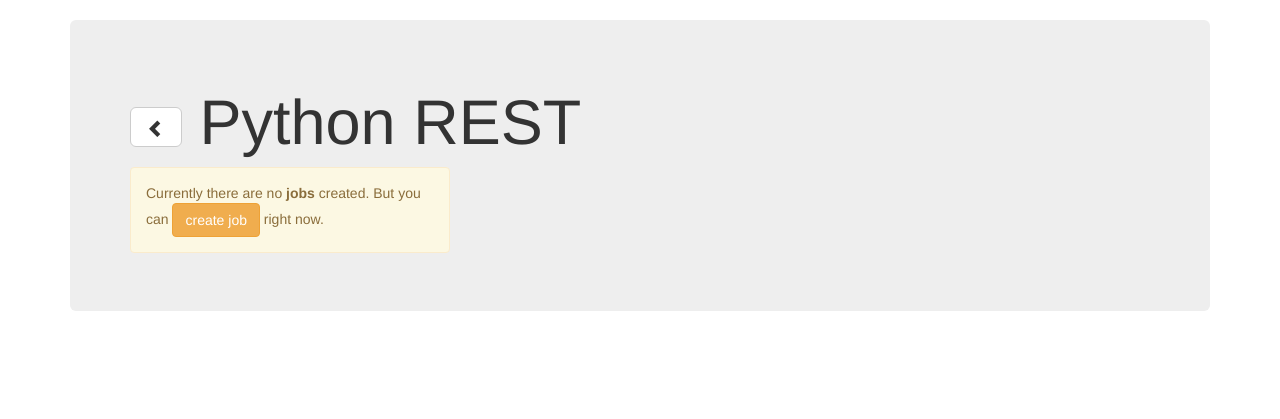
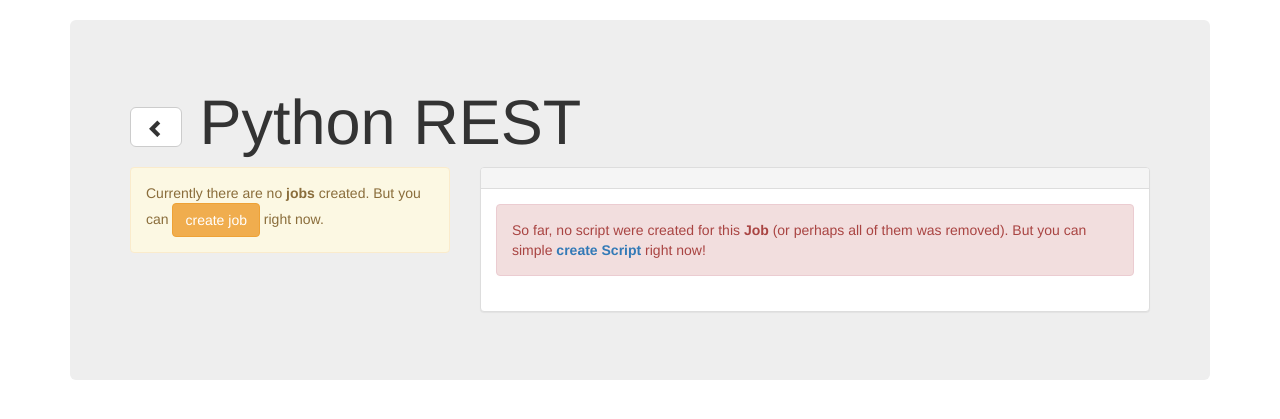
Before and after one commit to janhybs/PyRest, a Flask app: template src/pyrest/templates/list_jobs.html in a window 1280 px wide. Shown: the part 52-471 px from the top of the page. Run offline with Flask 2, Linux system fonts and the light colour scheme; the template is opened without the code that fills it, so the values that code supplies are empty; parts of the project's set-up code (start-up, migrations or seed data) failed here and were passed over; some libraries are stand-ins or nearby versions.

Commit message:
Clean up code, extract initialization to app.js

```diff
--- a/src/pyrest/server/flask_utils.py
+++ b/src/pyrest/server/flask_utils.py
@@ -154,7 +154,7 @@
 #
 
 
-def emit_event (event, data, delay=0):
+def emit_event (event, data, delay=0.1):
     """
     Emits socket
     :param event:
--- a/src/pyrest/static/js/backbone/app.js
+++ b/src/pyrest/static/js/backbone/app.js
@@ -8,7 +8,22 @@
     //console.log (app.ScriptCollection.url)
 
 
+
+    // global instance of 'main job'
+    app.job = new app.Job ();
+    // global jobs instance
+    app.jobs = new app.JobCollection();
+
+    // create one main job view
+    app.jobView = new app.JobView ({model: app.job})
+
+
+    // create global router instance
+    app.appRouter = new app.AppRouter();
+
     // kick things off by creating the `App`
     app.appView = new app.AppView();
+
+
     Backbone.history.start();
 });
--- a/src/pyrest/static/js/backbone/collections/collections.js
+++ b/src/pyrest/static/js/backbone/collections/collections.js
@@ -31,6 +31,4 @@
 		model: app.Command
 	});
 
-    // global jobs instance
-	app.jobs = new app.JobCollection();
 })();
--- a/src/pyrest/static/js/backbone/models/command.js
+++ b/src/pyrest/static/js/backbone/models/command.js
@@ -51,5 +51,4 @@
             return json;
         }
     });
-
 }) ();
--- a/src/pyrest/static/js/backbone/models/job.js
+++ b/src/pyrest/static/js/backbone/models/job.js
@@ -35,7 +35,8 @@
          */
         initialize: function () {
             this.scripts = new app.ScriptCollection (this.list ? this.list : [], {parse: true});
-            delete this.list;
+            if (this.list) delete this.list;
+            return this;
         },
 
         /**
@@ -78,6 +79,4 @@
         }
     });
 
-    // global instance of 'main job'
-    app.job = new app.Job ();
 }) ();
--- a/src/pyrest/static/js/backbone/models/script.js
+++ b/src/pyrest/static/js/backbone/models/script.js
@@ -29,7 +29,7 @@
          */
         initialize: function () {
             this.commands = new app.CommandCollection (this.list ? this.list : [], {parse: true});
-            delete this.list;
+            if (this.list) delete this.list;
         },
 
         /**
--- a/src/pyrest/static/js/backbone/routers/router.js
+++ b/src/pyrest/static/js/backbone/routers/router.js
@@ -55,9 +55,4 @@
         }
 
     });
-
-    // create global router instace
-    app.appRouter = new app.AppRouter();
-
-
 });
--- a/src/pyrest/static/js/backbone/views/app-view.js
+++ b/src/pyrest/static/js/backbone/views/app-view.js
@@ -97,6 +97,4 @@
         }
     });
 
-    // create one main view
-    app.jobView = new app.JobView ({model: app.job})
 }) (jQuery);
--- a/src/pyrest/static/js/backbone/views/command-view.js
+++ b/src/pyrest/static/js/backbone/views/command-view.js
@@ -20,6 +20,12 @@
             this.listenTo (app.appSocket, 'command-start:' + this.model.id, this.onCommandStart);
             this.listenTo (app.appSocket, 'command-output:' + this.model.id, this.onCommandOutput);
             this.listenTo (app.appSocket, 'command-end:' + this.model.id, this.onCommandEnd);
+            this.model.on ('change:duration', this.onDurationChange, this);
+            window.cmd = this;
+
+            this.interval_id = -1;
+            this.interval_end = false;
+            this.interval_start = -1;
         },
 
         /**
@@ -42,6 +48,35 @@
             return this;
         },
 
+
+        /**
+         * Method starts timer to update duration real-time
+         */
+        startClock: function () {
+            this.interval_id = setInterval (this.updateDurationValue, 100, this);
+            this.interval_start = new Date ().getTime ();
+        },
+
+        /**
+         * Method which stops and removes timer
+         */
+        stopClock: function () {
+            clearInterval (this.interval_id);
+        },
+
+        /**
+         * After each timer tick update duration
+         */
+        updateDurationValue: function (that) {
+            if (that.interval_end) {
+                clearInterval (that.interval_id);
+                return;
+            }
+
+            // update model duration
+            that.model.set ('duration', new Date ().getTime () - that.interval_start);
+        },
+
         /**
          * Method for opening closing commands output
          * @param e
@@ -51,7 +86,16 @@
         },
 
         /**
-         * scoket callback method which prepares command gui for run
+         * When model's duration has been changed we will update timer
+         * @param e
+         */
+        onDurationChange: function (e) {
+            this.$ ('.duration-info').visible ();
+            this.$ ('.duration-info').html (this.model.get ('duration').toString ().concat (' ms'));
+        },
+
+        /**
+         * socket callback method which prepares command gui for run
          * @param data socket event data
          */
         onCommandStart: function (data) {
@@ -62,12 +106,12 @@
             // clear output
             this.$ ('.command-output').html ('');
 
-
+            this.startClock();
             this.model.set ({start_at: data.start_at});
         },
 
         /**
-         * scoket callback method which completes command gui after execution is over
+         * socket callback method which completes command gui after execution is over
          * @param data socket event data
          */
         onCommandEnd: function (data) {
@@ -83,12 +127,12 @@
             if (exit_code != 0)
                 $li.find ('.exit-info').removeClass ('hidden').html ('exit: '.concat (exit_code.toString ()));
 
-
+            this.stopClock();
             this.model.set ({exit_code: data.exit_code, duration: data.duration});
         },
 
         /**
-         * scoket callback method which adds output lines when execution is in progress
+         * socket callback method which adds output lines when execution is in progress
          * @param data socket event data
          */
         onCommandOutput: function (data) {
--- a/src/pyrest/static/js/backbone/views/job-view.js
+++ b/src/pyrest/static/js/backbone/views/job-view.js
@@ -41,6 +41,43 @@
                 view.destroy ();
             });
             this.scriptViews = [];
+        },
+
+        // default listeners
+        events: {
+            'click .create-script': 'createScript'
+        },
+
+        /**
+         * Method sends request to server to 'create' new script
+         */
+        createScript: function () {
+            var model = new app.Script ({job_id: this.model.get ('id'), commandsNew: 'echo "Hello world!"'});
+            Backbone.sync ('create', model, {
+                success: function (data) {
+                    //app.job.isLoading = true;
+                    //app.job.isBroken = false;
+                    //app.jobView.render();
+                    //
+                    //app.job.fetch ({
+                    //    success: function () {
+                    //        app.job.isLoading = false;
+                    //        app.job.isBroken = false;
+                    //        app.jobView.render();
+                    //    },
+                    //    error: function () {
+                    //        app.job.isLoading = false;
+                    //        app.job.isBroken = true;
+                    //        app.jobView.render();
+                    //    }
+                    //});
+                    app.job.fetch ();
+                },
+                error: function () {
+                    console.log ('model NOT created');
+                    console.log (arguments)
+                }
+            });
         },
 
         /**
--- a/src/pyrest/static/js/backbone/views/script-view.js
+++ b/src/pyrest/static/js/backbone/views/script-view.js
@@ -45,6 +45,7 @@
         events: {
             'click .run-script': 'runScript',
             'click .edit-script': 'editScript',
+            'click .delete-script': 'deleteScript',
             'click .save-changes': 'saveChanges'
         },
 
@@ -104,6 +105,22 @@
             this.$ ('.script-info').hidden ();
             this.$ ('.script-details').hidden ();
             this.$ ('.script-editable-commands').visible ();
+        },
+
+        /**
+         * Deletes current script
+         * @param ev
+         */
+        deleteScript: function (ev) {
+            console.log ('a je fuč');
+            Backbone.sync('delete', this.model, {
+                success: function (data) {
+                    app.job.fetch ();
+                },
+                error: function () {
+                    console.log ('model NOT removed');
+                }
+            });
         },
 
         /**
@@ -170,8 +187,8 @@
         },
 
         /**
-         * Method for rendering one ScriptView
-         * @param script
+         * socket callback method called when this script has been started
+         * @param data socket event data
          */
         onScriptStart: function (data) {
             this.$ ('.progress').removeClass ('hidden');
@@ -179,12 +196,22 @@
             this.commandCompleted = 0;
         },
 
+        /**
+         * socket callback method called when this script has ended
+         * @param data socket event data
+         */
         onScriptEnd: function (data) {
             this.$ ('.progress').addClass ('hidden');
             this.model.set ({exit_code: data.exit_code, duration: data.duration, start_at: data.start_at});
         },
 
-
+        /**
+         * socket callback method called when EVERY command ends
+         *
+         * Requires filtering incoming data object to see if data object is meant to this script
+         * Updates progress bar after each event has ended
+         * @param data socket event data
+         */
         onCommandEnd: function (data) {
             // event is not for me
             if (data.script_id != this.model.id) return;
--- a/src/pyrest/templates/list_jobs.html
+++ b/src/pyrest/templates/list_jobs.html
@@ -49,6 +49,12 @@
         </h3>
       </div>
       <div class="panel-body">
+        <% if (scripts.length == 0) { %>
+          <div class="alert alert-danger">
+            So far, no script were created for this <strong>Job</strong> (or perhaps all of them was removed).
+            But you can simple <strong><a href="#job/<%= id %>" class="create-script">create Script</a></strong> right now!
+          </div>
+        <% } %>
         <div class="job-scripts">
           <!-- script template -->
         </div>
@@ -90,7 +96,7 @@
       </ol>
 
       <header class="script-details">
-        <a type="button" class="btn btn-danger run-script" data-script-id="<%= id %>">
+        <a type="button" class="btn btn-success run-script" data-script-id="<%= id %>">
           <span class="glyphicon glyphicon-play" aria-hidden="true"></span>
           <% if (exit_code === 666) { %>
             Run script
@@ -102,6 +108,12 @@
         <a type="button" class="btn btn-warning edit-script" data-script-id="<%= id %>">
           <span class="glyphicon glyphicon-edit" aria-hidden="true"></span>
           Edit script
+        </a>
+
+
+        <a type="button" class="btn btn-danger delete-script" data-script-id="<%= id %>">
+          <span class="glyphicon glyphicon-edit" aria-hidden="true"></span>
+          Delete script
         </a>
 
         <div class="progress hidden">
--- a/src/pyrest/views/jobs_view.py
+++ b/src/pyrest/views/jobs_view.py
@@ -28,6 +28,7 @@
 
 
 @_jobs_.route ("/list")
+@authenticated_only
 def list_jobs ():
     """
     shows page with all jobs created by current user
@@ -96,6 +97,14 @@
 
         return { 'insert': 'ok' }
 
+
+    if request.method == "DELETE":
+        if script:
+            job = db.jobs.get(script.job_id)
+            job.delete_script (script)
+            db.scripts.__delitem__(script_id)
+            return { 'delete': 'ok' }
+
     if request.method == 'GET':
         return script.as_dict ()
 
```
Also changed, not shown: src/pyrest/database/sets/job.py (+8 -0 lines).
